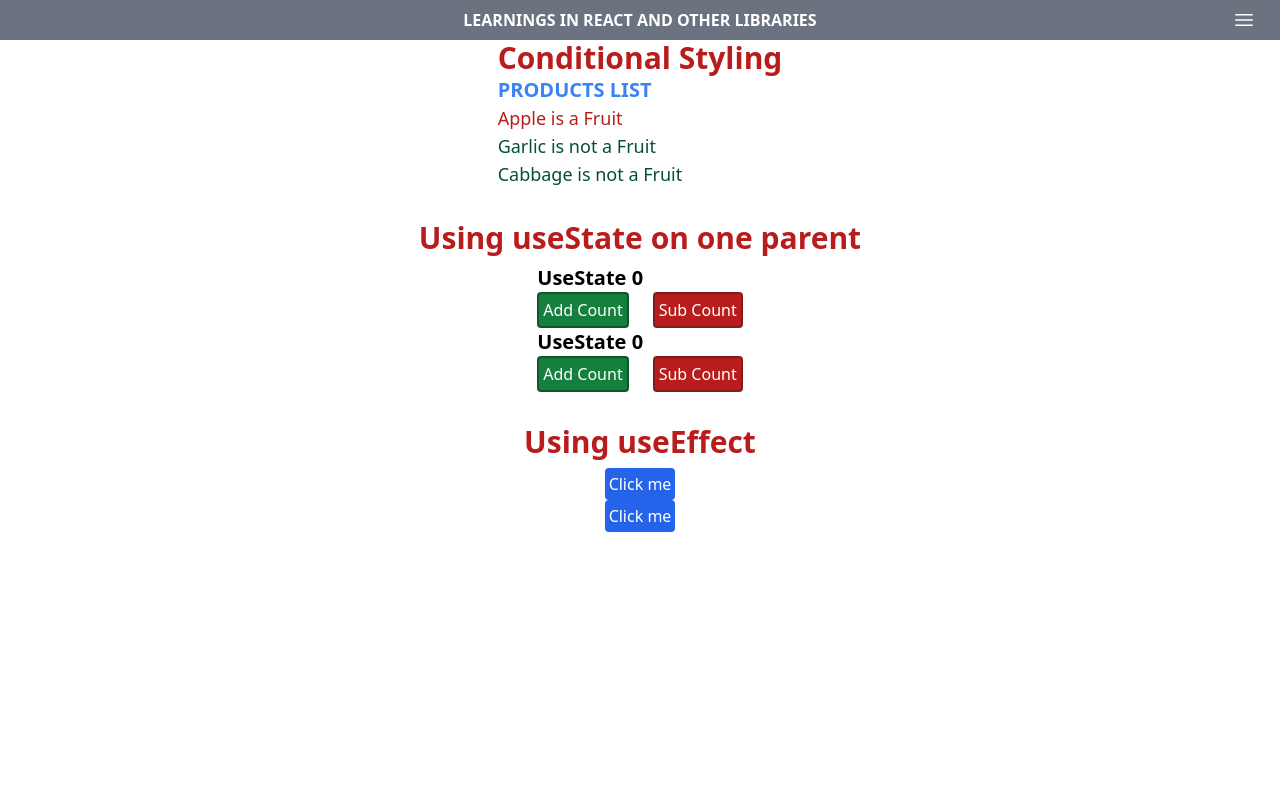
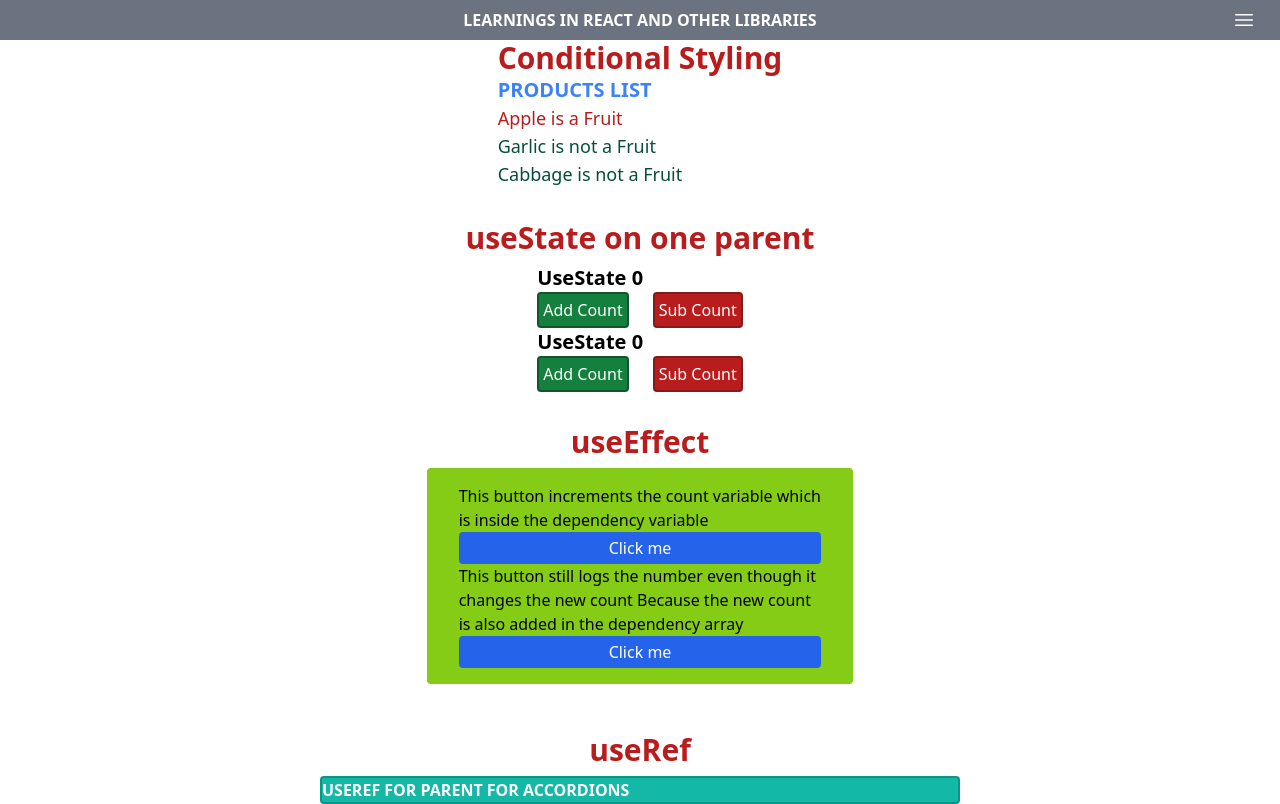
Before and after one commit to JullianMQ/Learning-React-2, a React (Vite) app: page / in a window 1280 px wide. Built offline with nearby package versions, Linux system fonts and the light colour scheme.

Commit message:
Added useRef learning with some styling

```diff
--- a/src/output.css
+++ b/src/output.css
@@ -628,6 +628,10 @@ video {
   margin-top: 2rem;
 }
 
+.mb-4 {
+  margin-bottom: 1rem;
+}
+
 .flex {
   display: flex;
 }
@@ -671,6 +675,10 @@ video {
 
 .w-screen {
   width: 100vw;
+}
+
+.w-8\/12 {
+  width: 66.666667%;
 }
 
 .min-w-12 {
@@ -782,6 +790,11 @@ video {
   border-color: rgb(127 29 29 / var(--tw-border-opacity, 1));
 }
 
+.border-teal-600 {
+  --tw-border-opacity: 1;
+  border-color: rgb(13 148 136 / var(--tw-border-opacity, 1));
+}
+
 .bg-blue-700 {
   --tw-bg-opacity: 1;
   background-color: rgb(29 78 216 / var(--tw-bg-opacity, 1));
@@ -842,6 +855,16 @@ video {
   background-color: rgb(37 99 235 / var(--tw-bg-opacity, 1));
 }
 
+.bg-teal-500 {
+  --tw-bg-opacity: 1;
+  background-color: rgb(20 184 166 / var(--tw-bg-opacity, 1));
+}
+
+.bg-lime-500 {
+  --tw-bg-opacity: 1;
+  background-color: rgb(132 204 22 / var(--tw-bg-opacity, 1));
+}
+
 .p-0 {
   padding: 0px;
 }
@@ -858,9 +881,27 @@ video {
   padding: 2rem;
 }
 
+.p-6 {
+  padding: 1.5rem;
+}
+
+.p-4 {
+  padding: 1rem;
+}
+
 .px-2 {
   padding-left: 0.5rem;
   padding-right: 0.5rem;
+}
+
+.px-8 {
+  padding-left: 2rem;
+  padding-right: 2rem;
+}
+
+.py-4 {
+  padding-top: 1rem;
+  padding-bottom: 1rem;
 }
 
 .pb-20 {
@@ -1003,3 +1044,19 @@ video {
   --tw-scale-y: .95;
   transform: translate(var(--tw-translate-x), var(--tw-translate-y)) rotate(var(--tw-rotate)) skewX(var(--tw-skew-x)) skewY(var(--tw-skew-y)) scaleX(var(--tw-scale-x)) scaleY(var(--tw-scale-y));
 }
+
+@media (min-width: 768px) {
+  .md\:w-6\/12 {
+    width: 50%;
+  }
+}
+
+@media (min-width: 1024px) {
+  .lg\:w-6\/12 {
+    width: 50%;
+  }
+
+  .lg\:w-4\/12 {
+    width: 33.333333%;
+  }
+}
--- a/src/pages/Home.tsx
+++ b/src/pages/Home.tsx
@@ -1,8 +1,9 @@
 // import React from 'react'
 import ProductsList from '../components/ProductsList'
 import UseState from '../components/UseState'
-import { useState, useEffect } from 'react'
+import { useState, useEffect, useRef } from 'react'
 import Navbar from '../components/Navbar'
+import autoAnimate from '@formkit/auto-animate'
 
 const Home = () => {
     const [count, setCount] = useState(0)
@@ -21,12 +22,15 @@ const Home = () => {
 
             <div className="flex flex-col justify-center items-center">
                 <ProductsList />
-                <h1 className="text-3xl font-bold mt-8 mb-2 text-red-700">Using useState on one parent</h1>
+                <h1 className="text-3xl font-bold mt-8 mb-2 text-red-700">useState on one parent</h1>
                 <UseState count={count} handleAdd={handleAdd} handleSubtract={handleSubtract} />
                 <UseState count={count} handleAdd={handleAdd} handleSubtract={handleSubtract} />
 
-                <h1 className="text-3xl font-bold mt-8 mb-2 text-red-700">Using useEffect</h1>
+                <h1 className="text-3xl font-bold mt-8 mb-2 text-red-700">useEffect</h1>
                 <UsingEffect />
+
+                <h1 className="text-3xl font-bold mt-8 mb-2 text-red-700">useRef</h1>
+                <UsingRef />
             </div>
         </>
     )
@@ -43,17 +47,49 @@ const UsingEffect = () => {
     }, [count, newCount])
 
     return (
-        <>
+        <div className="py-4 px-8 mb-4 bg-lime-500 grid rounded w-8/12 lg:w-4/12">
+            <p>
+                This button increments the count variable which is inside the
+                dependency variable
+            </p>
             <button onClick={() => setCount(count + 1)}
                 className={'rounded active:scale-95 p-1 text-white bg-blue-600'}>
                 Click me
             </button>
 
+            <p>
+                This button still logs the number even though it changes the new count
+                Because the new count is also added in the dependency array
+            </p>
             <button onClick={() => setNewCount(newCount + 1)}
                 className={'rounded active:scale-95 p-1 text-white bg-blue-600'}>
                 Click me
             </button>
-        </>
+        </div>
+    )
+
+}
+
+const UsingRef = () => {
+    const [isOpen, setIsOpen] = useState(false)
+    const parent = useRef(null)
+
+    useEffect(() => {
+        parent.current && autoAnimate(parent.current)
+    }, [parent])
+
+    const handleClick = () => setIsOpen(!isOpen)
+
+    return (
+        <div className="rounded border-2 border-teal-600 bg-teal-500 text-white
+            w-6/12"
+            ref={parent}>
+            <h1 onClick={handleClick}
+                className="font-bold uppercase"
+            >useRef for parent for accordions
+            </h1>
+            {isOpen && <p>Lorem ipsum dolor sit, amet consectetur adipisicing elit. Ratione alias perspiciatis, nostrum dolore earum facere voluptates ut repellendus expedita tempora consectetur inventore recusandae ex culpa facilis obcaecati at esse. Molestiae.</p>}
+        </div>
     )
 
 }
```
